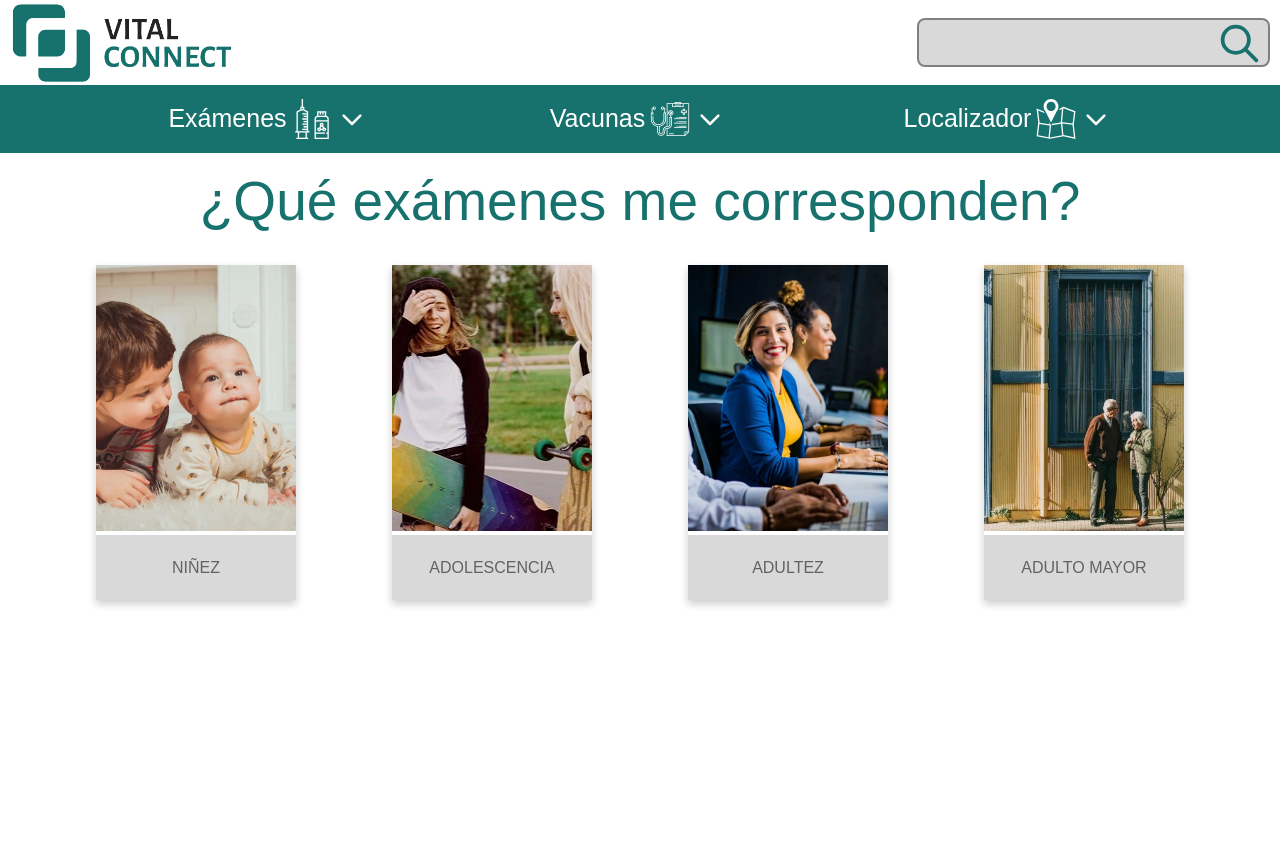
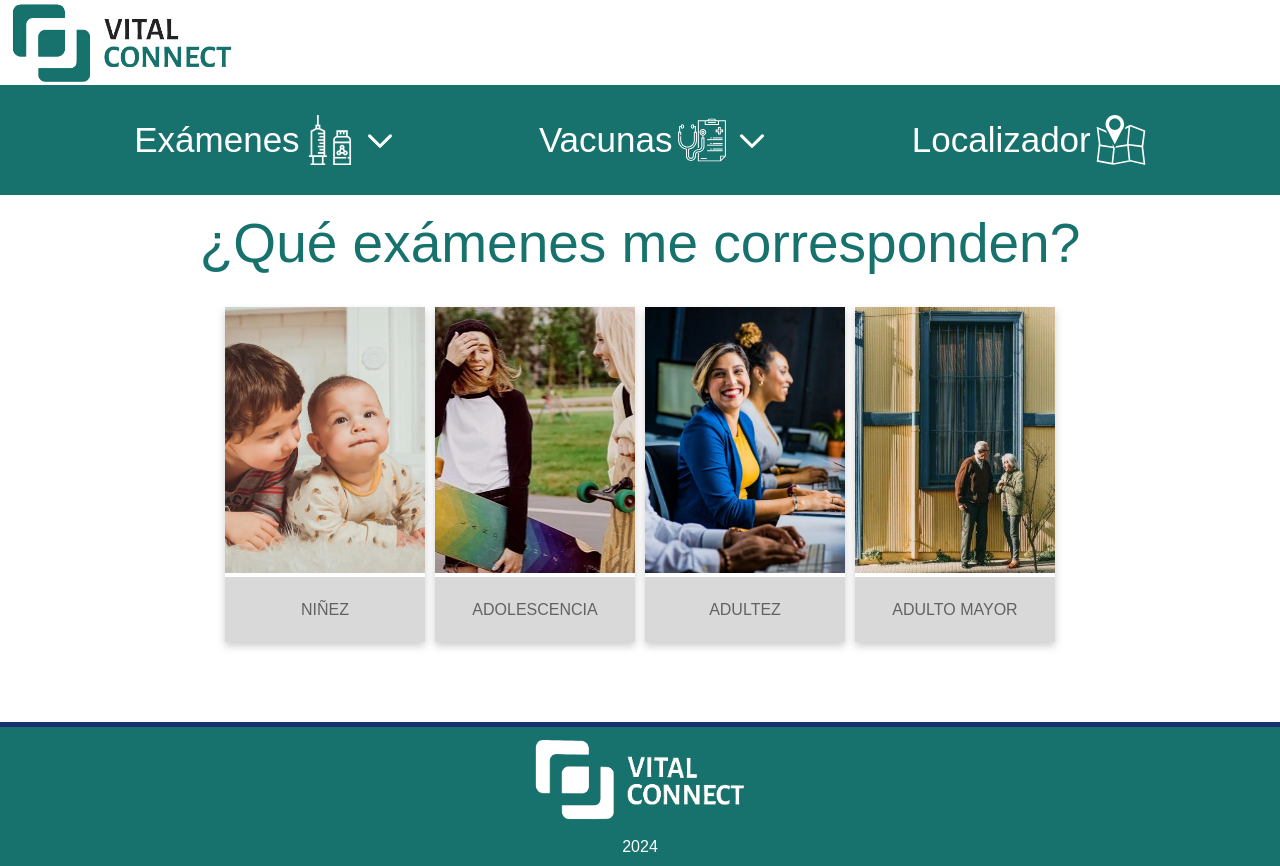
Before and after one commit to AllanMoralesPrado/vital-connect-client, a React (Vite) app in the folder vitalconnect/: page / in a window 1280 px wide. Before the commit the page ends 800 px from the top, so only its background shows below. Built offline with nearby package versions, Linux system fonts and the light colour scheme.

Commit message:
vista base para la aplicacion

```diff
--- a/vitalconnect/src/App.jsx
+++ b/vitalconnect/src/App.jsx
@@ -1,12 +1,19 @@
 import NavBar from "./componentes/NavBar";
 import Vacunas from "./pages/Vacunas/Vacunas";
 import Body from "./componentes/Body";
+import Footer from "./componentes/Footer/footer";
 function App() {
   return (
     <>
-      <NavBar />
-      <Body />
-      {/* <Vacunas /> */}
+      <header className="header">
+        <NavBar />
+      </header>
+
+      <main className="main">
+        <Body />
+      </main>
+
+      <Footer />
     </>
   );
 }
--- a/vitalconnect/src/componentes/ButtonGroup/ButtonGroup.jsx
+++ b/vitalconnect/src/componentes/ButtonGroup/ButtonGroup.jsx
@@ -2,6 +2,7 @@ import "./style.css";
 const ButtonGroup = ({ title, options }) => {
   return (
     <>
+      <div className="container-button-group">
         <h2>{title}</h2>
         <nav>
           <ul>
@@ -10,6 +11,7 @@ const ButtonGroup = ({ title, options }) => {
             ))}
           </ul>
         </nav>
+      </div>
     </>
   );
 };
--- a/vitalconnect/src/componentes/ButtonGroup/style.css
+++ b/vitalconnect/src/componentes/ButtonGroup/style.css
@@ -1,18 +1,33 @@
-h2 {
+.container-button-group h2 {
   text-align: center;
   color: #17726d;
   font-size: 55px;
   font-weight: 300;
   margin: 1rem 0 2rem 0;
 }
-ul {
+.container-button-group ul {
   display: flex;
   justify-content: space-evenly;
   padding-left: 0;
 }
 
-li {
+.container-button-group li {
   list-style-type: none;
   width: 200px;
   height: auto;
 }
+
+.container-button-group nav{
+  display:flex;
+  width: 100%;
+  justify-content: center;
+  align-items: center;
+}
+
+.container-button-group nav ul{
+  display: flex;
+  flex-wrap: wrap;
+  gap: 10px;
+  justify-content: space-between;
+  margin: auto;
+}
--- a/vitalconnect/src/componentes/Footer/footer.jsx
+++ b/vitalconnect/src/componentes/Footer/footer.jsx
@@ -0,0 +1,14 @@
+import React from "react";
+import footerLogo from "../assets/logo-y-nombre-blanco.png";
+import "./style.css";
+
+function footer() {
+  return (
+    <footer className="footer-e">
+      <img className="footer-logo" src={footerLogo} alt="vital connect" />
+      <p className="footer-paragraph">2024</p>
+    </footer>
+  );
+}
+
+export default footer;
--- a/vitalconnect/src/componentes/Footer/style.css
+++ b/vitalconnect/src/componentes/Footer/style.css
@@ -0,0 +1,18 @@
+.footer-e{
+    background-color: #17726D;
+    display: flex;
+    flex-direction: column;
+    align-items: center;
+    border-top: 5px solid #173072;
+    max-height: 155px;
+    padding: 10px 0;
+}
+
+.footer-logo{
+    width: 212px;
+}
+
+.footer-paragraph{
+    margin-bottom: 0;
+    color: #fff;
+}
--- a/vitalconnect/src/componentes/NavBar/index.jsx
+++ b/vitalconnect/src/componentes/NavBar/index.jsx
@@ -9,35 +9,40 @@ function NavBar() {
   return (
     <nav>
       <div className="nav primerNavbar">
-        <img src={logoProject} alt="Vital Connect" />
-        <div className="searchBar">
-          <form>
-            <input type="text" name="search" id="search" size="15" />
-            <button>
+        <div className="img"></div>
+        {/* <div className="searchBar">
+          <input
+            type="search"
+            name="search"
+            id="search"
+            size="19"
+            placeholder="¿Qué desea buscar?"
+            list="filtro"
+          />
+          <datalist id="filtro">
+            <option value="volvo" />
+            <option value="saab" />
+            <option value="mercedes" />
+            <option value="audi" />
+          </datalist>
+          <div>
             <img src={svgSearch} alt="" />
-            </button>
-          </form>
           </div>
+        </div> */}
       </div>
       <div className="nav segundoNavbar">
         <ul>
           <li>
-            <a>
             <span>Exámenes</span>
             <img src={svgVaccine} alt="" /> <img src={downArrow} alt="" />
-            </a>
           </li>
           <li>
-            <a>
             <span>Vacunas</span>
             <img src={svgExam} alt="" /> <img src={downArrow} alt="" />
-            </a>
           </li>
           <li>
-            <a>
             <span>Localizador</span>
-              <img src={svgMap} alt="" /> <img src={downArrow} alt="" />
-            </a>
+            <img src={svgMap} alt="" />
           </li>
         </ul>
       </div>
--- a/vitalconnect/src/componentes/NavBar/style.css
+++ b/vitalconnect/src/componentes/NavBar/style.css
@@ -1,3 +1,5 @@
+
+
 .nav ul {
   list-style-type: none;
   margin: 0;
@@ -20,13 +22,14 @@
 
 .nav li a:hover {
   cursor: pointer;
+  text-decoration: underline;
   /* background-color: #173072; */
 }
 
-.nav li a span:hover {
+/* .nav li a span:hover {
   text-decoration: underline;
-  /* background-color: #173072; */
-}
+  background-color: #173072;
+} */
 
 .primerNavbar {
   display: flex;
@@ -35,9 +38,22 @@
   padding: 0 10px 0 10px;
 }
 
-.primerNavbar img {
+.primerNavbar .img {
+  background: url("../assets/logo-color.png");
+  background-repeat: no-repeat;
   width: 225px;
-  max-height: 200px;
+  height: auto;
+  aspect-ratio: 61/23;
+  background-size: contain;
+}
+
+@media screen and (max-width: 600px) {
+  .primerNavbar .img {
+    background: url("../assets/isotipo.png");
+    width: 30px;
+    aspect-ratio: 1/1;
+    background-size: contain;
+  }
 }
 
 .primerNavbar li a {
@@ -61,44 +77,54 @@
   height: auto;
 } */
 
-.segundoNavbar ul {
+.segundoNavbar{
+  height: 110px;
   background-color: var(--color-primary);
+  display: flex;
+  align-items: center;
+  justify-content: center;
 }
 
-.segundoNavbar li a {
+.segundoNavbar ul{
+  display: flex;
+  width: 100%;
+  justify-content: space-evenly;
+}
+
+.segundoNavbar li {
   display: flex;
   justify-content: center;
   align-items: center;
-}
-
-.segundoNavbar li a {
   color: #fff;
   padding-left: 0;
   padding-right: 0;
 }
 
-.segundoNavbar li a span {
-  font-size: 25px;
+.segundoNavbar li span {
+  font-size: 35px;
   padding-right: 5px;
 }
 
-.segundoNavbar li a img {
-  width: 40px;
+.segundoNavbar li img {
+  width: 50px;
   height: auto;
 }
 
-form {
+.segundoNavbar li:hover{
+  text-decoration: underline;
+  cursor: pointer;
+}
+
+.searchBar {
   /* This bit sets up the horizontal layout */
   display: flex;
   flex-direction: row;
-
   /* This bit draws the box around it */
   border: 2px solid grey;
   border-radius: 8px;
 
   /* I've used padding so you can see the edges of the elements. */
   padding: 0 0 0 8px;
-
   background-color: #d9d9d9;
 }
 
@@ -108,7 +134,7 @@ input {
   /* And hide the input's outline, so the form looks like the outline */
   border: none;
   border-radius: 8px 0 0 8px;
-  font-size: 28px;
+  font-size: 18px;
   font-size: max(28px, 1em);
   font-family: inherit;
   background-color: #d9d9d9;
@@ -121,22 +147,7 @@ input:focus {
 }
 
 /* Add the focus effect to the form so it contains the button */
-form:focus-within {
+.searchBar:focus-within {
   border: 2px solid #173072;
   border-radius: 8px;
 }
-
-button {
-  /* Just a little styling to make it pretty */
-  color: white;
-  height: 45px;
-  width: auto;
-  border: none;
-  border-radius: 0 8px 8px 0;
-  background-color: #d9d9d9;
-}
-
-.searchBar button img {
-  height: 45px;
-  width: auto;
-}
--- a/vitalconnect/src/index.css
+++ b/vitalconnect/src/index.css
@@ -4,15 +4,26 @@
   --color-secondary-light: #D9D9D9;
   --color-success: #21BA39;
   --color-primary-strong: #173072;
+}
 
+#root{
+  display:flex;
+  flex-direction: column;
 }
+
 body, html {
   margin: 0;
   padding: 0;
   font-family: 'Arial', sans-serif;
 }
 
-
 * {
   box-sizing: border-box;
 }
+
+main{
+  width:1000px;
+  max-width: 90%;
+  margin: auto;
+  margin-bottom: 5rem;
+}
```
Also changed, not shown: vitalconnect/src/componentes/assets/isotipo.png (added), vitalconnect/src/componentes/assets/logo-y-nombre-blanco.png (added). Lines whose indentation alone changed are shown as unchanged.
